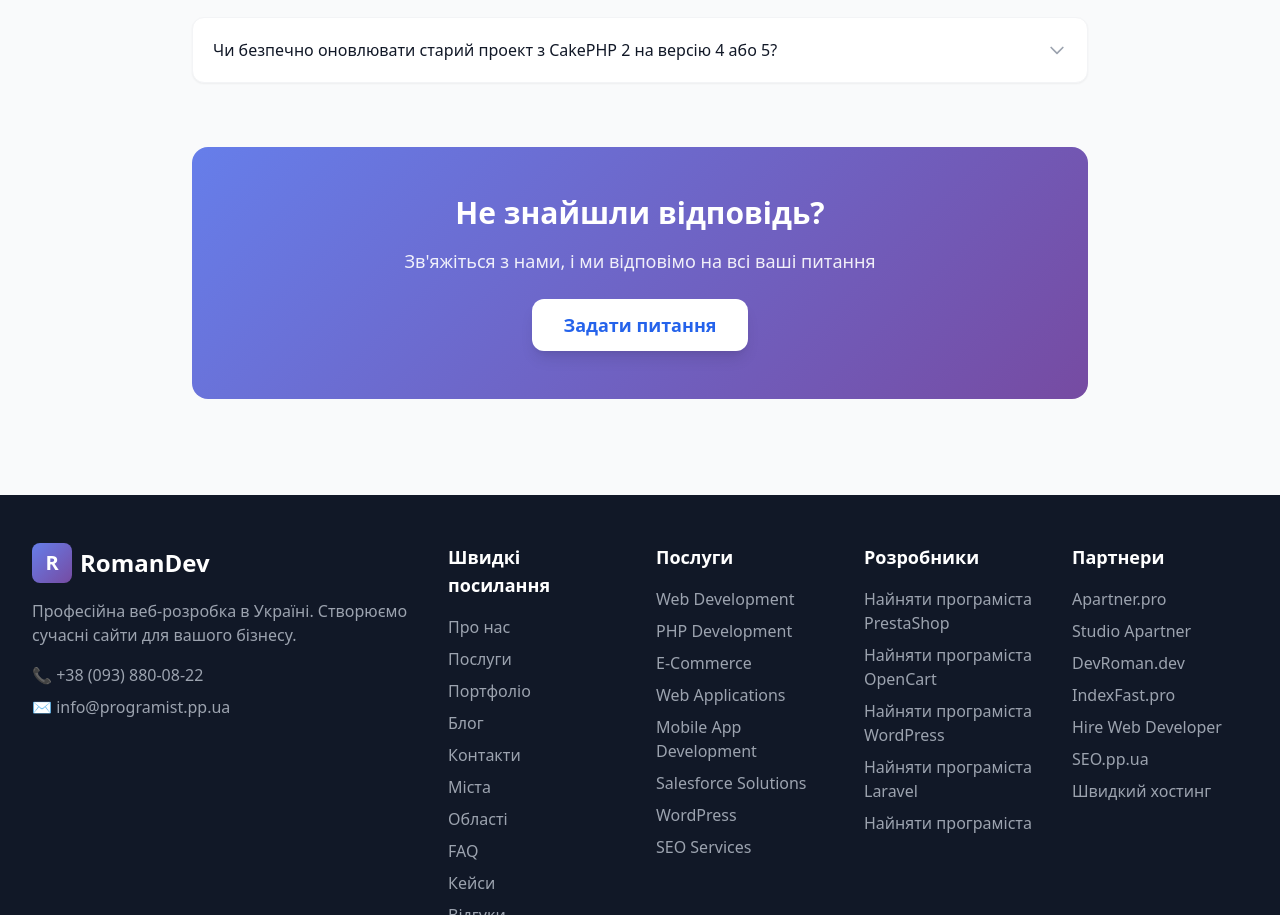
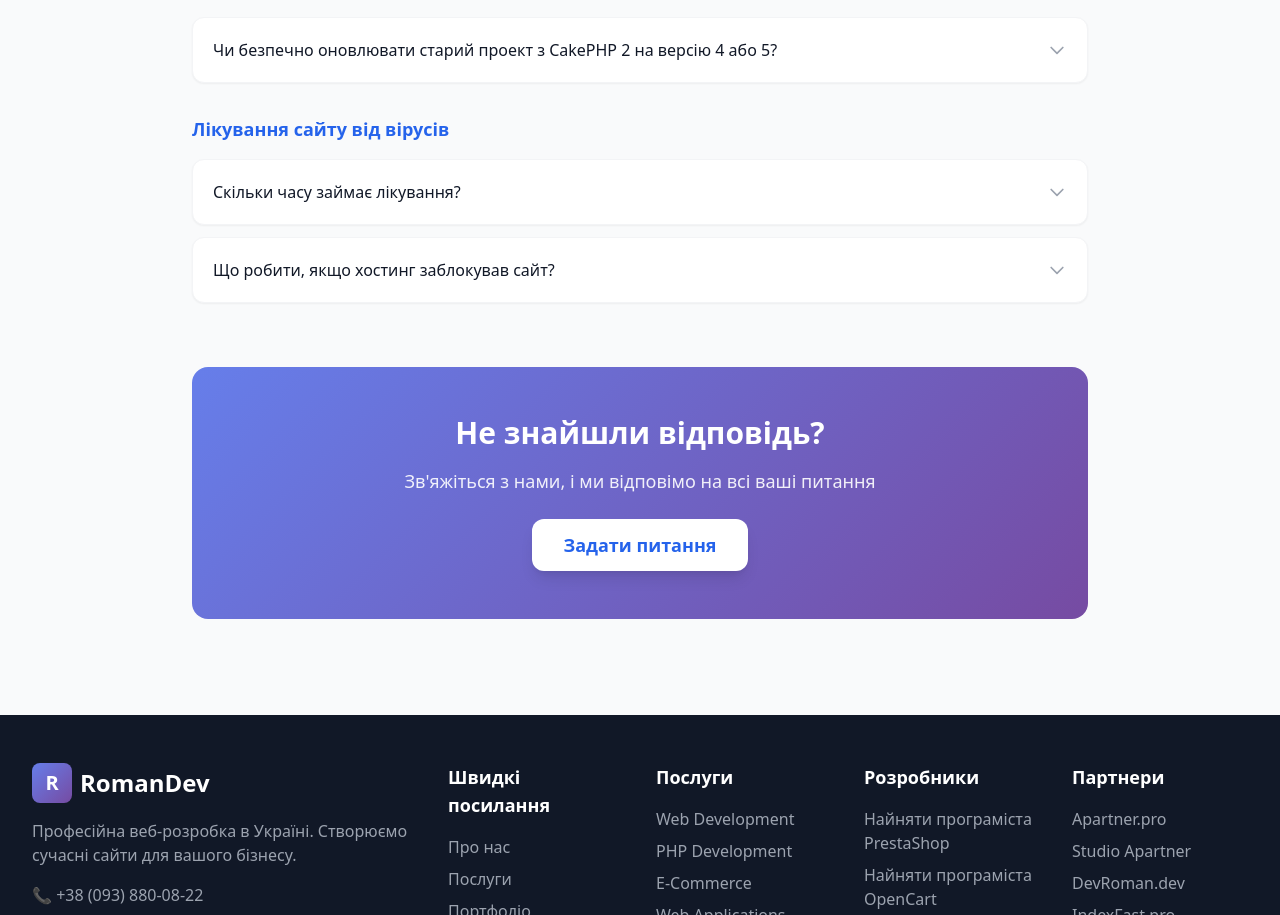
Before and after one commit to romanmatviy/programist.pp.ua, a Next.js app: page /ua/faq in a window 1280 px wide. Shown: the part 2745-3660 px from the top of the page. Built offline with nearby package versions, Linux system fonts and the light colour scheme.

Commit message:
feat: implement locale-based request redirection and add service data structure

```diff
--- a/data/services.ts
+++ b/data/services.ts
@@ -1359,6 +1359,54 @@ export const services: Service[] = [
         { question: "Безопасно ли обновлять старый проект с CakePHP 2 на версию 4 или 5?", answer: "Обновление CakePHP 2.x — это сложный процесс, требующий тщательного планирования и поэтапного рефакторинга, поскольку архитектура фреймворка существенно изменилась. Я могу провести аудит и предложить оптимальный путь обновления." }
       ]
     }
+  },
+  {
+    id: "malware-virus-removal",
+    slug: "malware-virus-removal",
+    title: {
+      ua: "Лікування сайту від вірусів",
+      ru: "Лечение сайта от вирусов"
+    },
+    shortDescription: {
+      ua: "Термінове видалення вірусів, шкідливого коду та відновлення роботи зламаних сайтів.",
+      ru: "Срочное удаление вирусов, вредоносного кода и восстановление работы взломанных сайтов."
+    },
+    description: {
+      ua: "Ваш сайт зламали, хостинг заблокував акаунт або Google позначає сайт як небезпечний? Ми терміново знайдемо та видалимо всі віруси, шелли, бекдори та шкідливі скрипти. Після лікування ми встановлюємо базовий захист, оновлюємо CMS та плагіни, а також знімаємо санкції пошукових систем, щоб ваш бізнес не втрачав клієнтів.",
+      ru: "Ваш сайт взломали, хостинг заблокировал аккаунт или Google помечает сайт как опасный? Мы срочно найдем и удалим все вирусы, шеллы, бэкдоры и вредоносные скрипты. После лечения мы устанавливаем базовую защиту, обновляем CMS и плагины, а также снимаем санкции поисковых систем, чтобы ваш бизнес не терял клиентов."
+    },
+    icon: "🦠",
+    features: {
+      ua: [
+        "Сканування та повне видалення вірусів",
+        "Розблокування акаунту на хостингу",
+        "Зняття позначки «Сайт небезпечний» в Google",
+        "Встановлення захисту від повторних зламів",
+        "Оновлення CMS та вразливих плагінів"
+      ],
+      ru: [
+        "Сканирование и полное удаление вирусов",
+        "Разблокировка аккаунта на хостинге",
+        "Снятие отметки «Сайт опасен» в Google",
+        "Установка защиты от повторных взломов",
+        "Обновление CMS и уязвимых плагинов"
+      ]
+    },
+    technologies: ["Security", "WordPress", "PHP", "Malware Scanner"],
+    price: {
+      ua: "від $15/год",
+      ru: "от $15/час"
+    },
+    faqs: {
+      ua: [
+        { question: "Скільки часу займає лікування?", answer: "Зазвичай ми вирішуємо проблему протягом 1-3 годин з моменту надання доступів." },
+        { question: "Що робити, якщо хостинг заблокував сайт?", answer: "Ми проведемо очистку та самостійно надамо звіт підтримці хостингу для розблокування акаунту." }
+      ],
+      ru: [
+        { question: "Сколько времени занимает лечение?", answer: "Обычно мы решаем проблему в течение 1-3 часов с момента предоставления доступов." },
+        { question: "Что делать, если хостинг заблокировал сайт?", answer: "Мы проведем очистку и самостоятельно предоставим отчет поддержке хостинга для разблокировки аккаунта." }
+      ]
+    }
   }
 ];
 
```
